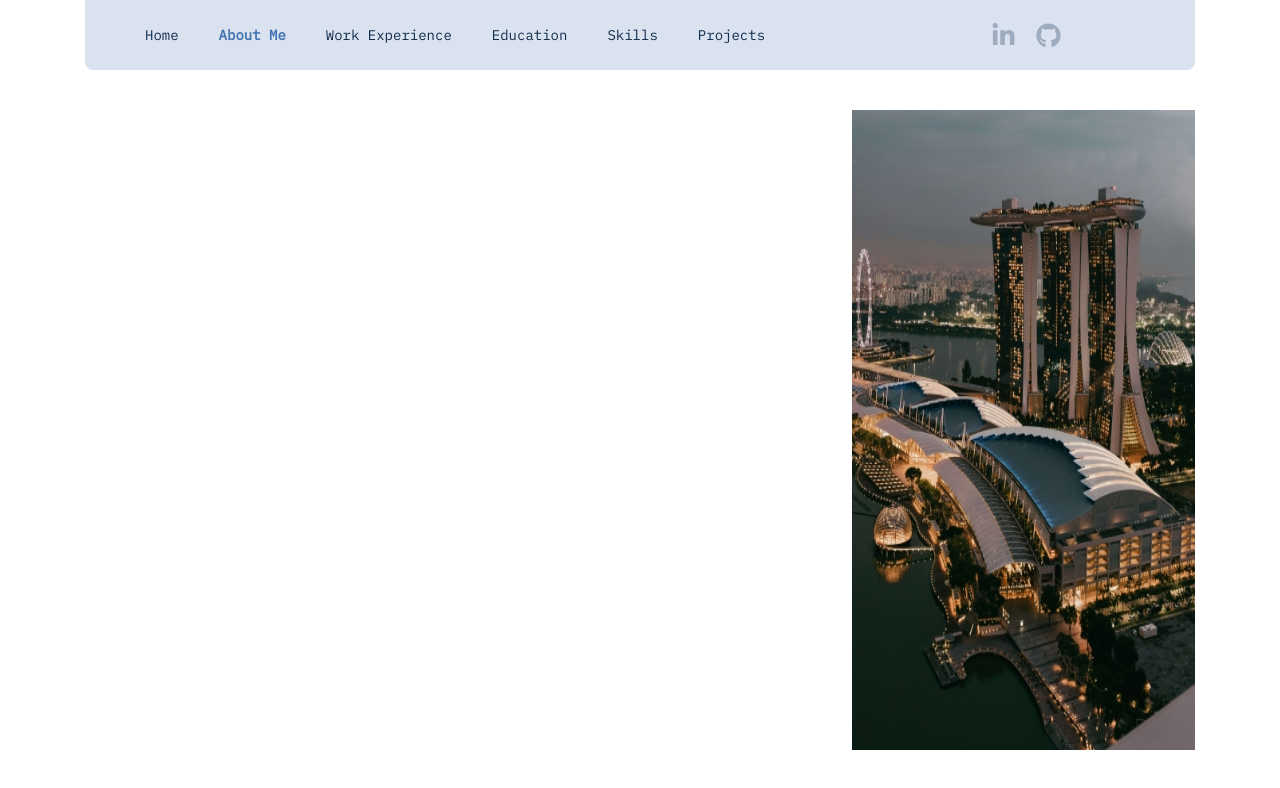
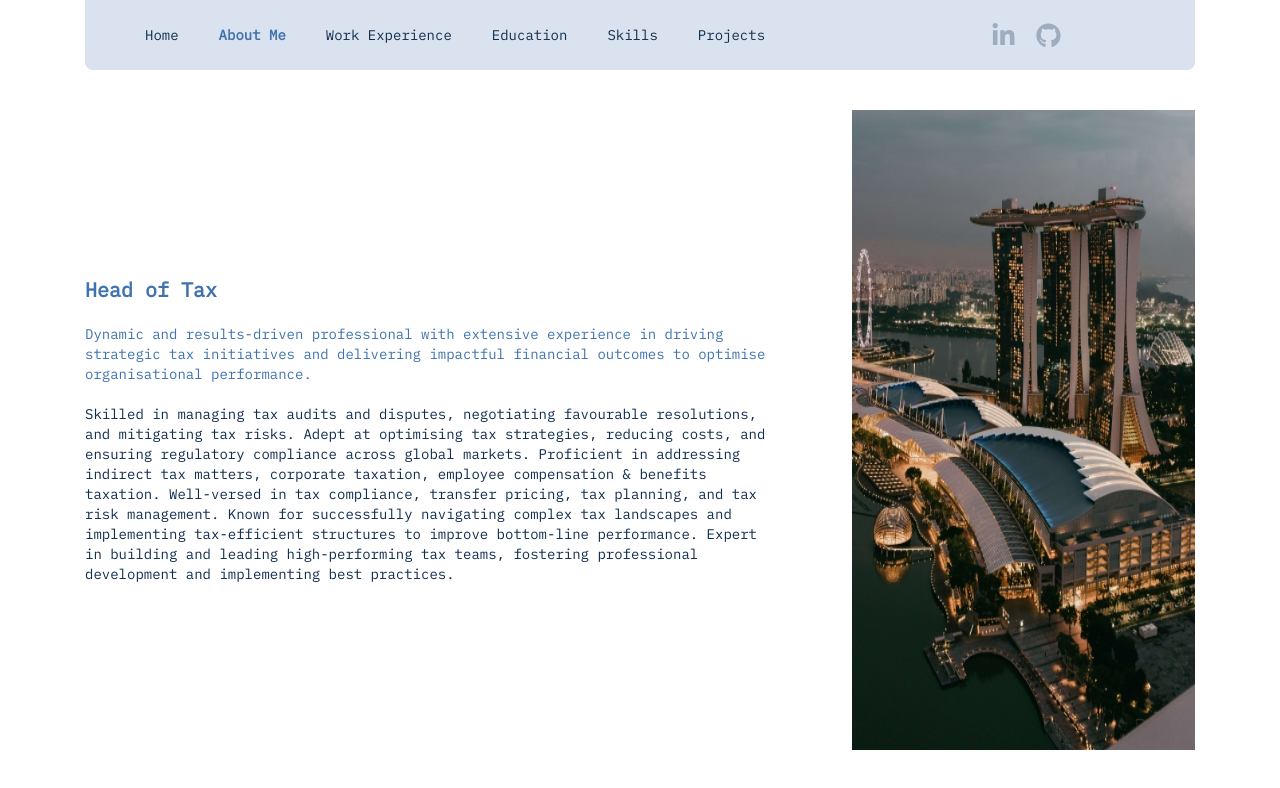
Before and after one commit to will-j-c/resume_website, a Next.js app: page /about in a window 1280 px wide. Shown: the top 788 px of the page. Built offline with nearby package versions, Linux system fonts and the light colour scheme.

Commit message:
feat: added About page

```diff
--- a/src/app/about/page.jsx
+++ b/src/app/about/page.jsx
@@ -1,7 +1,12 @@
 import LeftCol from '@/app/ui/frames/LeftCol';
 import img from 'public/keming-tan-hGgM1F_Mq6g-unsplash.jpg';
+import About from '@/app/ui/About';
 
 // About Me page
 export default function Page() {
-  return <LeftCol props={{ bgImg: img, alt: 'MBS at night' }} />;
+  return (
+    <LeftCol props={{ bgImg: img, alt: 'MBS at night' }}>
+      <About />
+    </LeftCol>
+  );
 }
--- /dev/null
+++ b/src/app/ui/About.jsx
@@ -0,0 +1,26 @@
+export default function About() {
+  return (
+    <div className='flex h-full flex-col justify-center'>
+      <h1 className='text-lightThemeSecondaryText font-extrabold text-xl mb-5'>
+        Head of Tax
+      </h1>
+      <p className='mb-5 text-lightThemeSecondaryText text-sm'>
+        Dynamic and results-driven professional with extensive experience in
+        driving strategic tax initiatives and delivering impactful financial
+        outcomes to optimise organisational performance.
+      </p>
+      <p className='text-lightThemePrimaryText text-sm'>
+        Skilled in managing tax audits and disputes, negotiating favourable
+        resolutions, and mitigating tax risks. Adept at optimising tax
+        strategies, reducing costs, and ensuring regulatory compliance across
+        global markets. Proficient in addressing indirect tax matters, corporate
+        taxation, employee compensation & benefits taxation. Well-versed in tax
+        compliance, transfer pricing, tax planning, and tax risk management.
+        Known for successfully navigating complex tax landscapes and
+        implementing tax-efficient structures to improve bottom-line
+        performance. Expert in building and leading high-performing tax teams,
+        fostering professional development and implementing best practices.
+      </p>
+    </div>
+  );
+}
```
